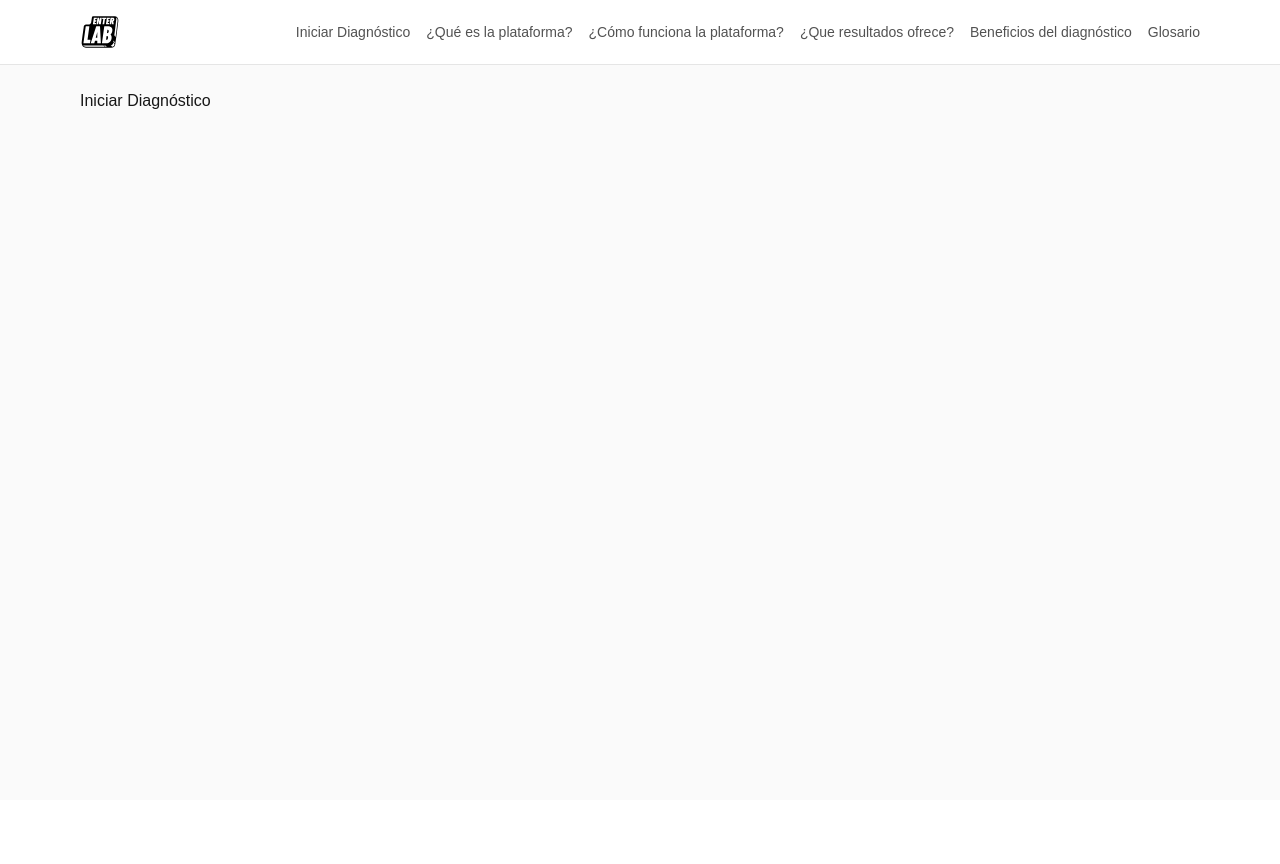
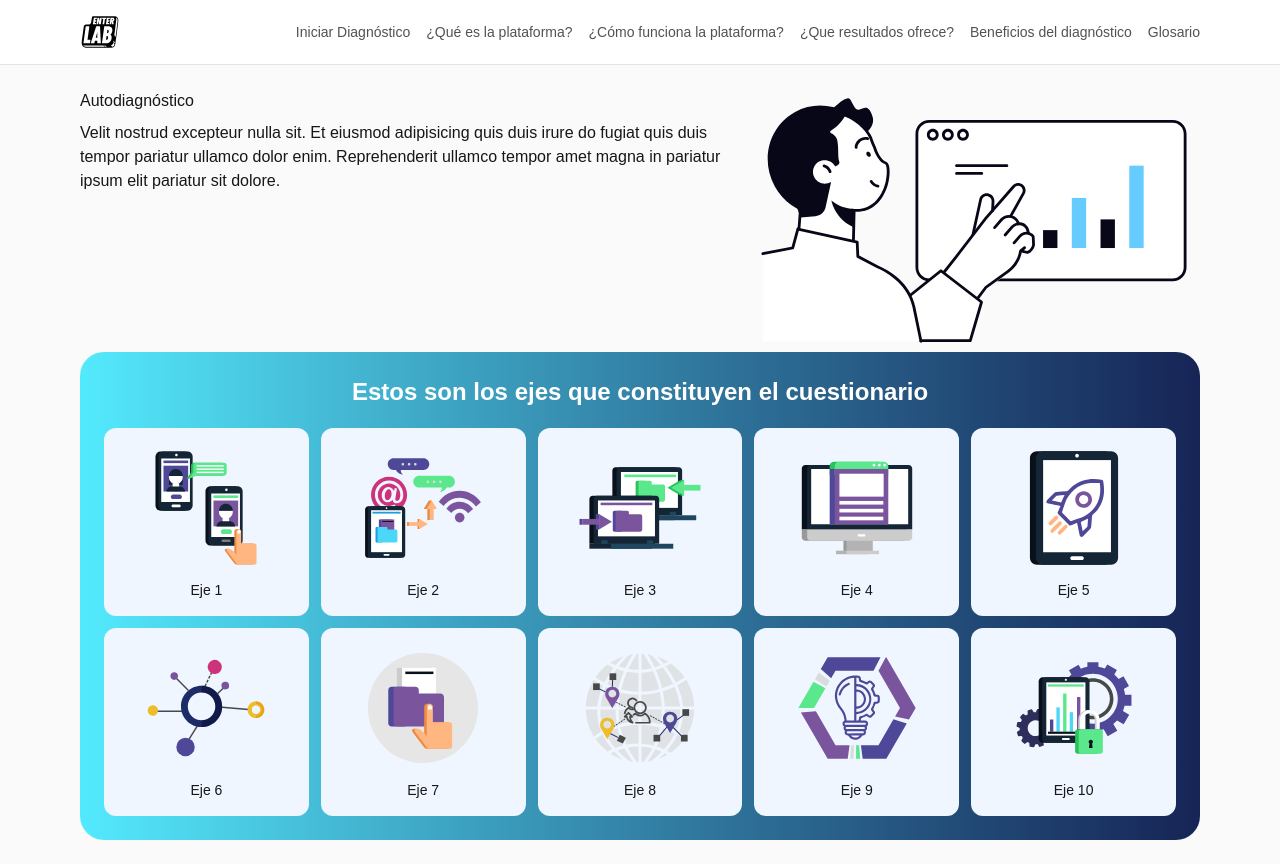
Before and after one commit to Enter-Lab-Org/diagnostico, a Next.js app: page /iniciar-diagnostico in a window 1280 px wide. Before the commit the page ends 800 px from the top, so only its background shows below. Built offline with nearby package versions, Linux system fonts and the light colour scheme.

Commit message:
Add EjesCard component and update IniciarDiagnostico page layout with ejes data

```diff
--- /dev/null
+++ b/app/iniciar-diagnostico/components/EjesCard.tsx
@@ -0,0 +1,14 @@
+interface EjesCardProps {
+    content: string | React.ReactNode;
+    imageUrl: string;
+}
+export const EjesCard = ({ content, imageUrl }: EjesCardProps) => {
+    return (
+        <div className="flex flex-col gap-2  bg-blue-50 p-4 rounded-xl align-center justify-center items-center">
+            <img className="w-32" src={imageUrl} alt="Eje 1" />
+            <p className="text-sm text-center">
+                {content}
+            </p>
+        </div>
+    );
+}
--- a/app/iniciar-diagnostico/page.tsx
+++ b/app/iniciar-diagnostico/page.tsx
@@ -1,3 +1,69 @@
+import { EjesCard } from "./components/EjesCard";
+
+const ejes = [
+  {
+    content: "Eje 1",
+    imageUrl: "assets/mesa_de_trabajo_3.svg"
+  },
+  {
+    content: "Eje 2",
+    imageUrl: "assets/mesa_de_trabajo_4.svg"
+  },
+  {
+    content: "Eje 3",
+    imageUrl: "assets/mesa_de_trabajo_5.svg"
+  },
+  {
+    content: "Eje 4",
+    imageUrl: "assets/mesa_de_trabajo_6.svg"
+  },
+  {
+    content: "Eje 5",
+    imageUrl: "assets/mesa_de_trabajo_7.svg"
+  },
+  {
+    content: "Eje 6",
+    imageUrl: "assets/mesa_de_trabajo_8.svg"
+  },
+  {
+    content: "Eje 7",
+    imageUrl: "assets/mesa_de_trabajo_9.svg"
+  },
+  {
+    content: "Eje 8",
+    imageUrl: "assets/mesa_de_trabajo_10.svg"
+  },
+  {
+    content: "Eje 9",
+    imageUrl: "assets/mesa_de_trabajo_11.svg"
+  },
+  {
+    content: "Eje 10",
+    imageUrl: "assets/mesa_de_trabajo_12.svg"
+  },
+
+]
+
 export default function IniciarDiagnostico() {
-    return <div>Iniciar Diagnóstico</div>;
-  }
+  return <>
+    <div className="flex flex-row gap-4">
+      <div className="flex flex-col gap-2">
+        <h1>Autodiagnóstico</h1>
+        <p>
+          Velit nostrud excepteur nulla sit. Et eiusmod adipisicing quis duis irure do fugiat quis duis tempor pariatur ullamco dolor enim. Reprehenderit ullamco tempor amet magna in pariatur ipsum elit pariatur sit dolore.
+        </p>
+      </div>
+      <div className="flex flex-col gap-2">
+        <img className="w-5xl" src="assets/mesa_de_trabajo_1.svg" alt="Autodiagnóstico" />
+      </div>
+    </div>
+    <div className="rounded-3xl bg-linear-to-r from-cyan-300 to-blue-950 p-6 flex flex-col gap-5 align-center justify-center">
+      <h1 className="text-white text-2xl font-bold text-center">Estos son los ejes que constituyen el cuestionario</h1>
+      <div className="grid  grid-cols-5 gap-3">
+        {ejes.map((ejes) => (
+          <EjesCard key={ejes.imageUrl} content={ejes.content} imageUrl={ejes.imageUrl} />
+        ))}
+      </div>
+    </div>
+  </>
+}
```
